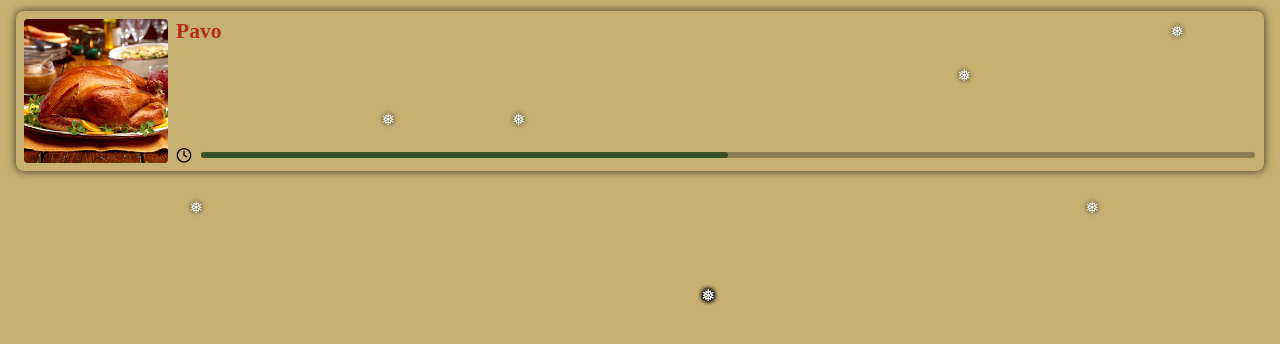
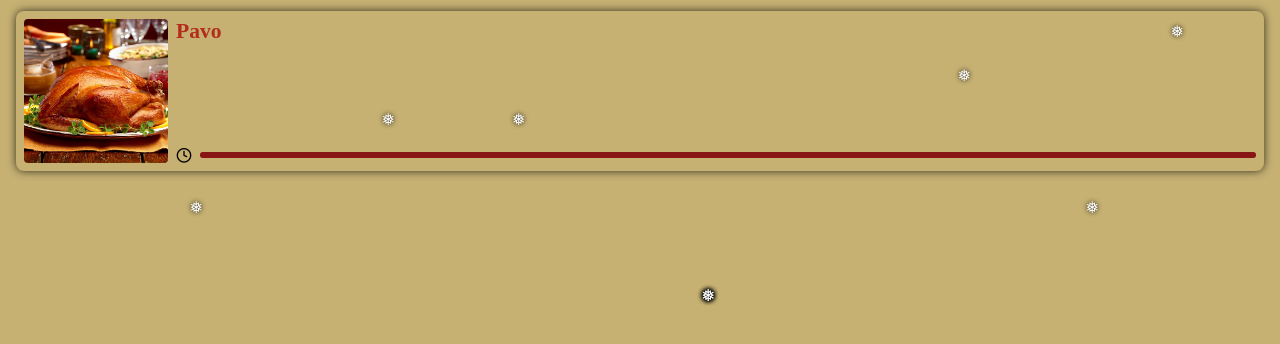
Before and after one commit to Ellukitas-123/christmas-digital-menu, a plain HTML site: page index.html in a window 1280 px wide. Shown: the part 74-418 px from the top of the page. Drawn offline with nearby package versions, Linux system fonts and the light colour scheme; files whose address does not match are found by name; a web font is replaced by a local one.

Commit message:
Preversion

```diff
--- a/css/index.css
+++ b/css/index.css
@@ -47,10 +47,6 @@ h1 {
   background-color: var(--bg-color);
 }
 
-.food:hover {
-  background-color: var(--bg-color-2);
-}
-
 .food:nth-child(even) {
   flex-direction: row-reverse;
 }
@@ -93,10 +89,9 @@ h1 {
 
 .food .progress-bar {
   width: 100%;
-  height: 0.45rem;
+  height: 0.35rem;
   background: var(--bg-color-2);
   border-radius: 4px;
-  border: 1px solid var(--bg-color);
 }
 
 .food .progress-bar .bar {
--- a/js/index.js
+++ b/js/index.js
@@ -1,26 +1,26 @@
 const override = $("#override");
 const foodContainer = $("#food-container");
-const foodTemplate = `<div class="food">
+const foodTemplate = `<div class="food" id="#NAME#">
 <img
   class="display"
   src="#IMAGE#"
-  id="#NAME#"
 />
 <div class="info">
   <h4>#NAME#</h4>
   <div class="progress">
     <span class="icon-clock"></span>
     <div class="progress-bar">
-      <div class="bar"></div>
+      <div class="bar" style="width: 0%;"></div>
     </div>
   </div>
 </div>
 </div>`;
+let menu = {};
 
 displayMenu();
 
 async function displayMenu() {
-  const menu = await (await fetch("./menu.json")).json();
+  menu = await (await fetch("./menu.json")).json();
 
   menu.forEach((food) => {
     const foodHTML = foodTemplate
@@ -28,35 +28,39 @@ async function displayMenu() {
       .replace(/#NAME#/g, food.name);
     const foodElement = $(foodHTML);
 
-    foodElement.on("click", () => {
-      const element = $(foodHTML);
-
-      element.css({
-        position: "fixed",
-        top: foodElement.offset().top,
-        left: foodElement.offset().left,
-        zIndex: 5,
-        width: foodElement.innerWidth(),
-        height: foodElement.innerHeight(),
-      });
-      override.append(element);
-      element.animate(
-        {
-          top: "1rem",
-          left: "1rem",
-          width: window.innerWidth - 32,
-          height: window.innerHeight - 32,
-        },
-        () => {
-          element.css({ flexDirection: "column" });
-        }
-      );
-      element.find(".display").animate({
-        width: "100%",
-        height: "25%",
-      });
-    });
-
     foodContainer.append(foodElement);
   });
 }
+
+setInterval(() => {
+  const foods = $(".food");
+  console.log(foods);
+  foods.each((index, food) => {
+    const foodElement = $(food);
+    const foodProgress = foodElement.find(".bar");
+
+    const start = new Date(menu[index].start).getTime();
+    const eat = new Date(menu[index].eat).getTime();
+    const end = new Date(menu[index].end).getTime();
+    const currentTime = new Date().getTime();
+    let percentage = 100;
+    let color = "#c6b173";
+
+    if (currentTime >= end) {
+      // Ended
+      console.log("Ended");
+      percentage = 100;
+      color = "#891515";
+    } else if (currentTime >= eat) {
+      // Eating
+      percentage = 100 - ((end - currentTime) / (end - eat)) * 100;
+      color = "#294221";
+    } else if (currentTime >= start) {
+      // Preparing
+      percentage = 100 - ((eat - currentTime) / (eat - start)) * 100;
+      color = "#385025";
+    }
+
+    foodProgress.css({ width: `${percentage}%`, backgroundColor: color });
+  });
+}, 1000);
--- a/menu.json
+++ b/menu.json
@@ -1,10 +1,9 @@
 [
   {
     "name": "Pavo",
-    "description": "Pavo marinado en salsa de naranja y especias",
-    "start": "2023-12-10T00:00:00.000Z",
-    "eat": "2023-12-10T01:01:00.000Z",
-    "end": "2023-12-10T01:00:30.000Z",
+    "start": "2023-12-15T20:50:00.000",
+    "eat": "2023-12-15T20:51:00.000",
+    "end": "2023-12-15T20:52:00.000",
     "image": "./assets/food/pavo.jpg"
   }
 ]
```
